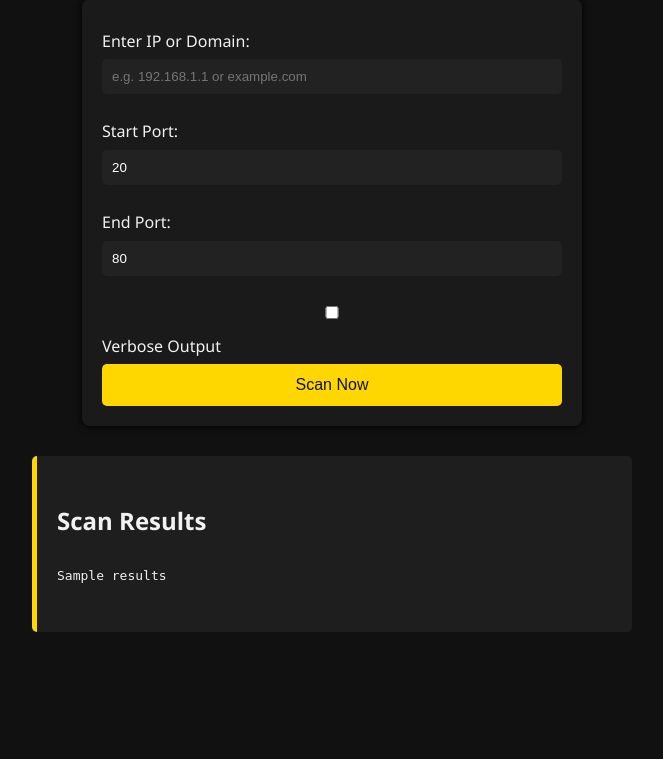
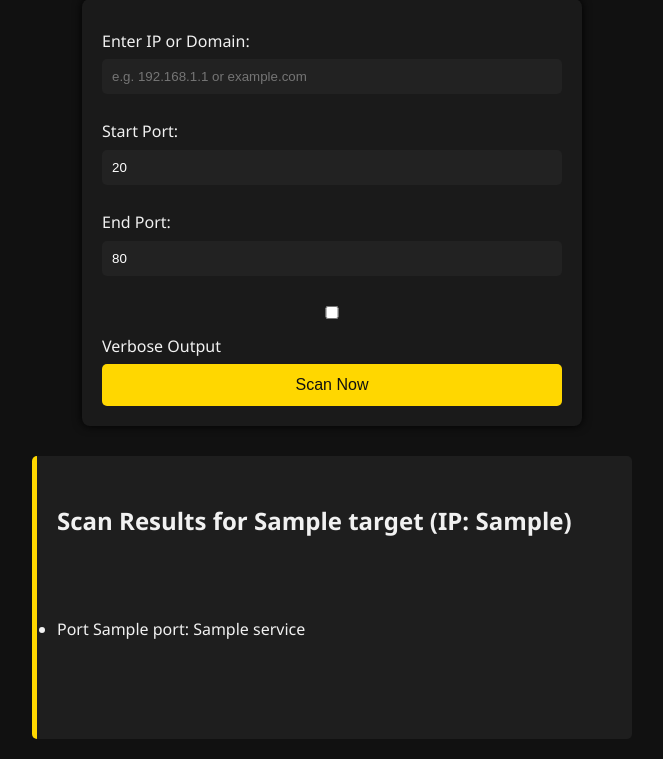
Before and after one commit to Thami-code305/flask-port-scanner, a Flask app: template templates/index.html in a window 1280 px wide. Shown: the part 211-970 px from the top of the page, without its empty margins (308-971 px from the left). Before the commit the page ends 843 px from the top, so only its background shows below. Run offline with Flask 3, Linux system fonts and the light colour scheme; the template is opened without the code that fills it: most values are stand-ins (such as "Sample title", 1, 10 or a date in 2020).

Commit message:
index.html

```diff
--- a/templates/index.html
+++ b/templates/index.html
@@ -32,13 +32,23 @@
 
       <button type="submit">Scan Now</button>
     </form>
+     {% if error %}
+  <div style="color: red;">
+    <strong>{{ error }}</strong>
+  </div>
+{% endif %}
 
-    {% if results %}
-      <div id="results">
-        <h2>Scan Results</h2>
-        <pre>{{ results }}</pre>
-      </div>
-    {% endif %}
+{% if results %}
+  <div id="results">
+    <h2>Scan Results for {{ target }} (IP: {{ ip }})</h2>
+    <ul>
+      {% for port, service in results %}
+        <li>Port {{ port }}: {{ service }}</li>
+      {% endfor %}
+    </ul>
+  </div>
+{% endif %}
+
   </main>
 </body>
 </html>
```
